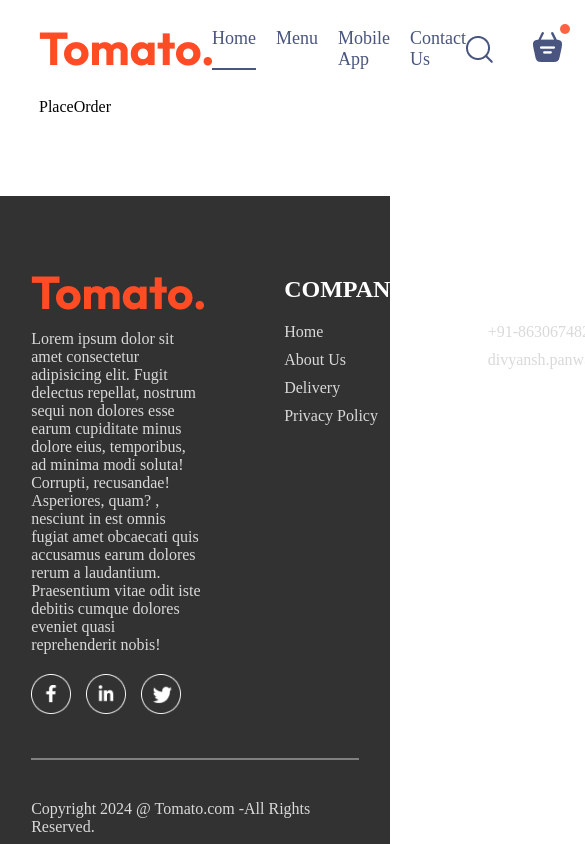
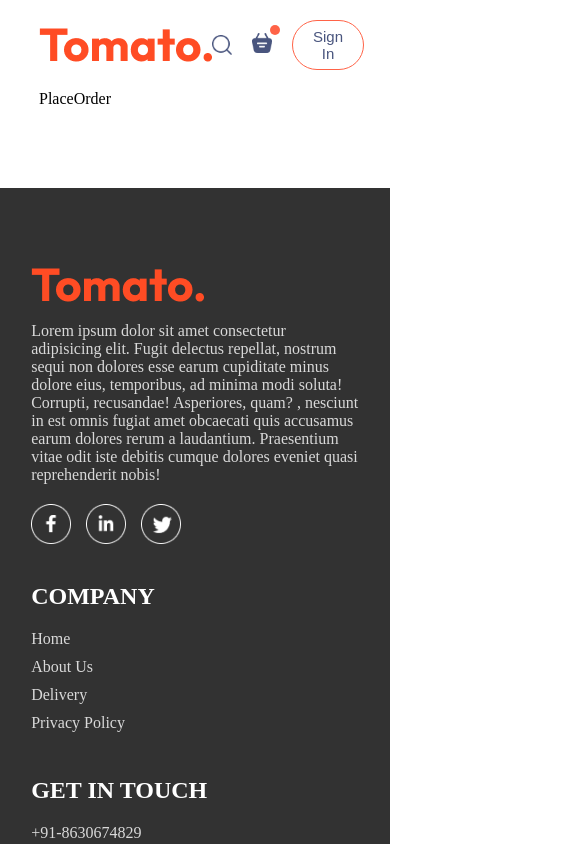
Before and after one commit to divyanshpanwar03/Tomato, a React (Vite) app in the folder frontend/: page /order in a window 390 px wide. Shown: the top 844 px of the page, 585 px wide, since content can reach past the window. Built offline with nearby package versions, Linux system fonts and the light colour scheme.

Commit message:
made the website responsive.

```diff
--- a/frontend/src/components/ExploreMenu/ExploreMenu.css
+++ b/frontend/src/components/ExploreMenu/ExploreMenu.css
@@ -46,3 +46,11 @@
     border: 4px solid tomato;
     padding: 2px;
 }
+@media(max-width:1050px)
+{
+    .explore-menu-text{
+        max-width: 100%;
+        font-size: 14px;
+    }
+
+}
--- a/frontend/src/components/Footer/Footer.css
+++ b/frontend/src/components/Footer/Footer.css
@@ -40,3 +40,14 @@
     margin: 20px 0px;
     background-color: grey;
 }
+@media(max-width:750px)
+{
+    .footer-content{
+        display: flex;
+        flex-direction: column;
+        gap: 35px;
+    }
+    .footer-copy{
+        text-align: center;
+    }
+}
--- a/frontend/src/components/Header/Header.css
+++ b/frontend/src/components/Header/Header.css
@@ -34,3 +34,21 @@
     font-size: max(1vw,13px);
     border-radius: 50px;
 }
+@media(max-width:1050px)
+{
+    .header-contents{
+        max-width: 45%;
+    }
+}
+@media(max-width:750px)
+{
+    .header-contents{
+        max-width: 65%;
+    }
+    .header-contents p{
+        display: none;
+    }
+    .header-contents button{
+        padding: 2vw 4vw;
+    }
+}
--- a/frontend/src/components/Navbar/Navbar.css
+++ b/frontend/src/components/Navbar/Navbar.css
@@ -53,3 +53,46 @@
     top: -8px;
     right: -8px;
 }
+@media(max-width:1050px){
+    .navbar.logo{
+        width: 140px;
+    }
+    .navbar-menu{
+        gap: 20px;
+        font-size: 17px;
+    }
+    .navbar-right{
+        gap: 30px;
+    }
+    .navbar-right img{
+        width: 22px;
+    }
+    .navbar-right button{
+        padding: 8px 25px;
+    }
+}
+@media(max-width:900px){
+    .navbar.logo{
+        width: 120px;
+    }
+    .navbar-menu{
+        gap: 15px;
+        font-size: 16px;
+    }
+    .navbar-right{
+        gap: 20px;
+    }
+    .navbar-right img{
+        width: 20px;
+    }
+    .navbar-right button{
+        padding: 7px 20px;
+        font-size: 15px;
+    }
+}
+@media(max-width:750px){
+    .navbar-menu{
+        display: none;
+    }
+
+}
```
